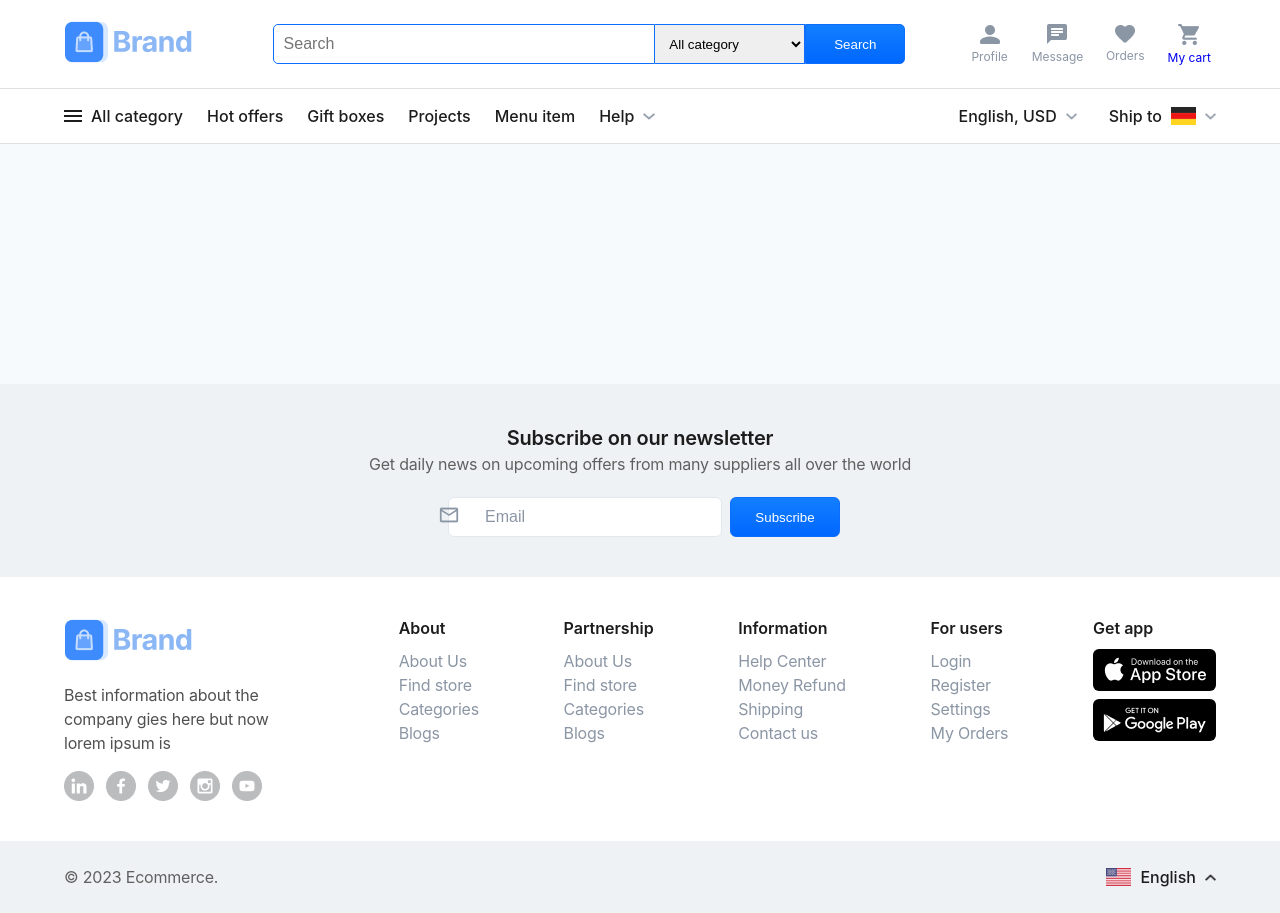
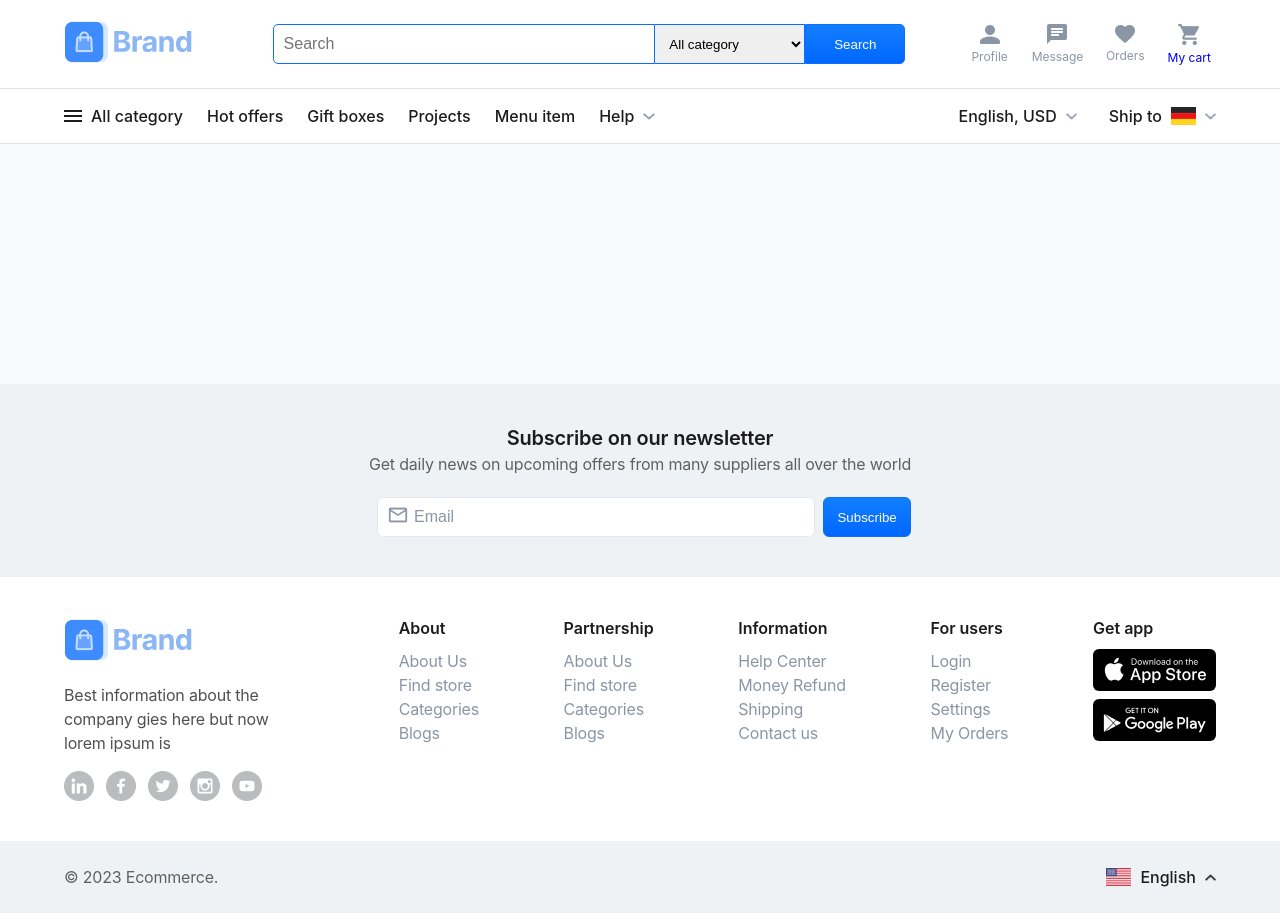
Before and after one commit to yahya240/GSG_E-Commerce_StyledComponent, a React (Create React App) app: page / in a window 1280 px wide. Built offline with nearby package versions, Linux system fonts and the light colour scheme.

Commit message:
fixing a bug

```diff
--- a/src/sections/Subscribe/index.jsx
+++ b/src/sections/Subscribe/index.jsx
@@ -23,7 +23,7 @@ const Subscribe = () => {
 
 const SubscribeContentEmailIcon = styled.img`
     position: absolute;
-    left: 4.4rem;
+    left: 1.2rem;
     top: 10px;
 `
 const SubscribeContentEmailButton = styled.button`
@@ -37,7 +37,8 @@ const SubscribeContentEmailButton = styled.button`
     cursor: pointer;
 `
 const SubscribeContentEmailInput = styled.input`
-    width: 274px;
+    /* width: 274px; */
+    width: 100%;
     height: 40px;
     background: ${({theme}) => theme.pallet.whiteColor};
     border: 1px solid ${({theme}) => theme.pallet.whiteColor2};
@@ -55,6 +56,8 @@ const SubscribeContentEmailInput = styled.input`
     }
 `
 const SubscribeContentEmail = styled.div`
+    width: 100%;
+    display: flex;
     position: relative;
     margin-top: 21px;
 `
```
